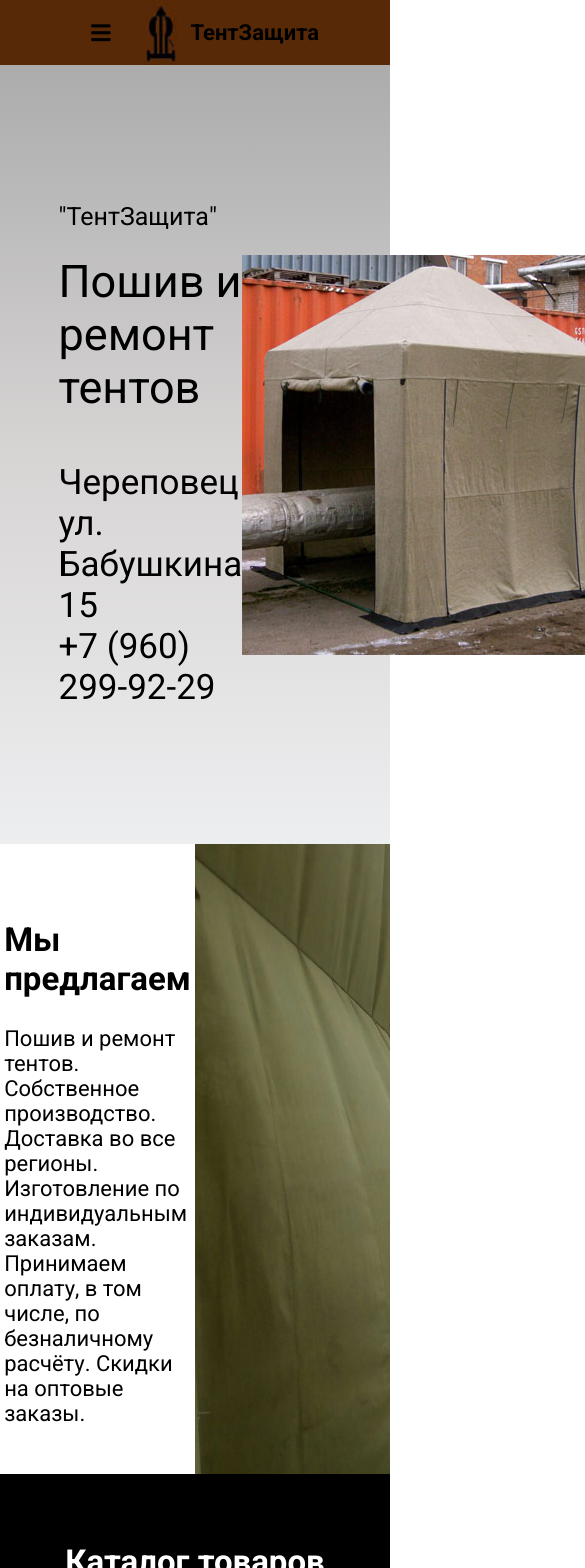
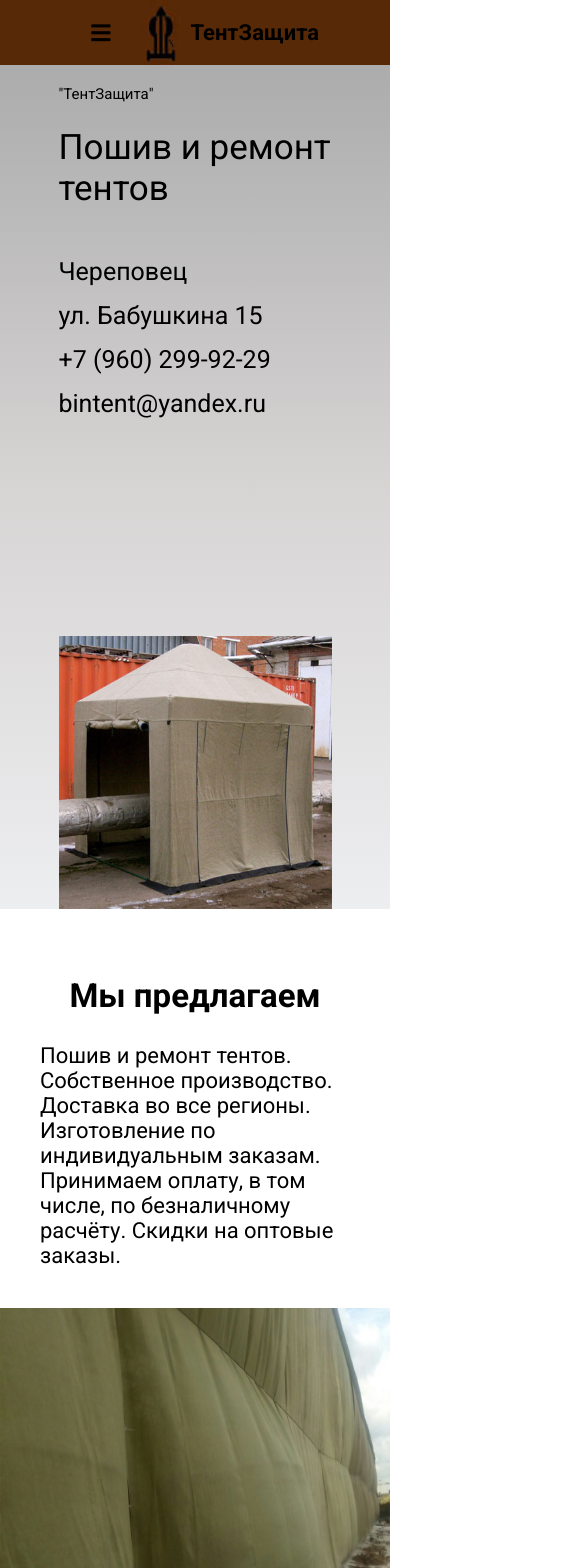
Before and after one commit to taratorkin/TentZashita, a React (Create React App) app: page / in a window 390 px wide. Shown: the top 1568 px of the page, 585 px wide, since content can reach past the window. Built offline with nearby package versions, Linux system fonts and the light colour scheme.

Commit message:
made content adaptive

```diff
--- a/src/Content.js
+++ b/src/Content.js
@@ -15,6 +15,7 @@ function Content() {
             <p className="content_mainScreen_contacts">Череповец</p>
             <p className="content_mainScreen_contacts">ул. Бабушкина 15</p>
             <p className="content_mainScreen_contacts">+7 (960) 299-92-29</p>
+            <p className="content_mainScreen_contacts">bintent@yandex.ru</p>
           </div>
           <div className="content_mainScreen_block">
             <img className="content_mainScreen_image" src={tentImg} alt="Палатка сварщика"/>
@@ -52,7 +53,7 @@ function Content() {
             </div>
             <div className="content_goods_block_image content_goods_block_image1"></div>
           </div>
-          <div className="content_goods_block">
+          <div className="content_goods_block content_goods_block_reversed">
             <div className="content_goods_block_image content_goods_block_image2"></div>
             <div className="content_goods_block_text">
               <div className="content_goods_block_text_margin">
@@ -71,7 +72,7 @@ function Content() {
             </div>
             <div className="content_goods_block_image content_goods_block_image3"></div>
           </div>
-          <div className="content_goods_block">
+          <div className="content_goods_block content_goods_block_reversed">
             <div className="content_goods_block_image content_goods_block_image4"></div>
             <div className="content_goods_block_text">
               <div className="content_goods_block_text_margin">
@@ -98,7 +99,8 @@ function Content() {
         <div className="content_contacts_info">
           <div className="content_contacts_info_margin">
             <h2>Как с нами связаться:</h2>
-            <p>+7 (960) 299-92-29</p><br/>
+            <p>+7 (960) 299-92-29</p>
+            <p>bintent@yandex.ru</p><br/>
             <p>Череповец, ул. Бабушкина 15</p>
             <p>Понедельник - Пятница: с 08:00 до 17:00</p>
             <p>Суббота, Воскресенье: выходные</p><br/>
--- a/src/css/content.css
+++ b/src/css/content.css
@@ -168,3 +168,89 @@
 .content_contacts_map {
   margin-bottom: 40px;
 }
+
+@media (max-width: 1233px) {
+  .content {
+    display: flex;
+    flex-flow: column;
+    align-items: center;
+  }
+
+  .content_mainScreen_wrapper {
+    display: flex;
+    flex-flow: column;
+    align-items: center;
+    height: 100vh;
+  }
+
+  .content_mainScreen {
+    display: flex;
+    flex-flow: column;
+    align-items: center;
+  }
+
+  .content_mainScreen_headline {
+    font-size: 15px;
+    margin-top: 20px;
+  }
+
+  .content_mainScreen_desc {
+    font-size: 35px;
+  }
+
+  .content_mainScreen_contacts {
+    font-size: 25px;
+    margin-bottom: 15px;
+  }
+
+  .content_mainScreen_image {
+    width: 100%;
+  }
+
+  .content_about {
+    display: flex;
+    flex-flow: column;
+    align-items: center;
+  }
+
+  .content_about_element {
+    width: 100%;
+  }
+
+  .content_about_element_text {
+    display: flex;
+    flex-flow: column;
+    justify-content: center;
+    align-items: center;
+    margin: 40px;
+  }
+
+  .content_about_image {
+    width: 100%;
+    height: 300px;
+  }
+
+  .content_goods {
+    width: 90%;
+  }
+
+  .content_goods_block {
+    display: flex;
+    flex-flow: column;
+    align-items: center;
+    justify-content: center;
+  }
+
+  .content_goods_block_reversed {
+    flex-flow: column-reverse;
+  }
+
+  .content_goods_block_text {
+    width: 100%;
+  }
+
+  .content_goods_block_image {
+    width: 100%;
+  }
+
+}
```
